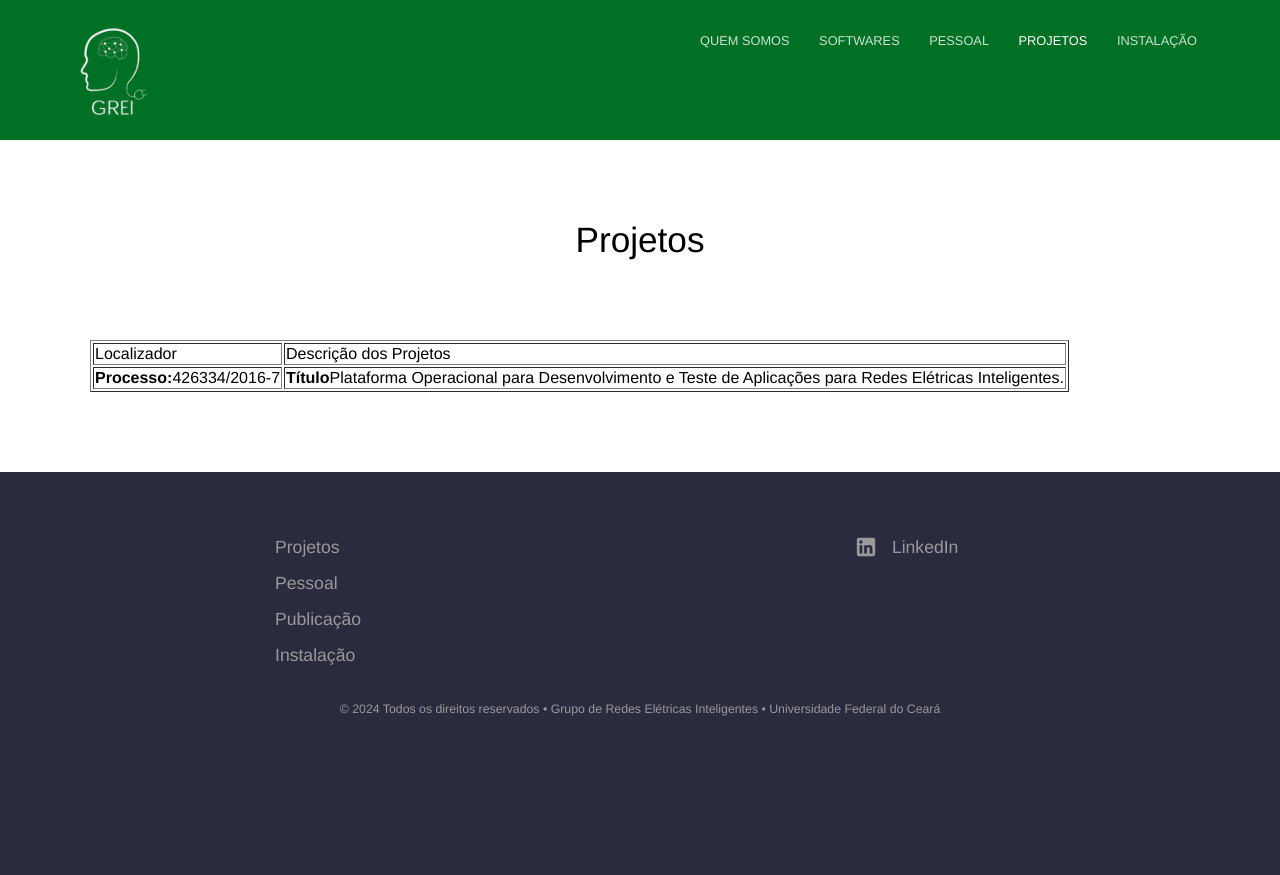
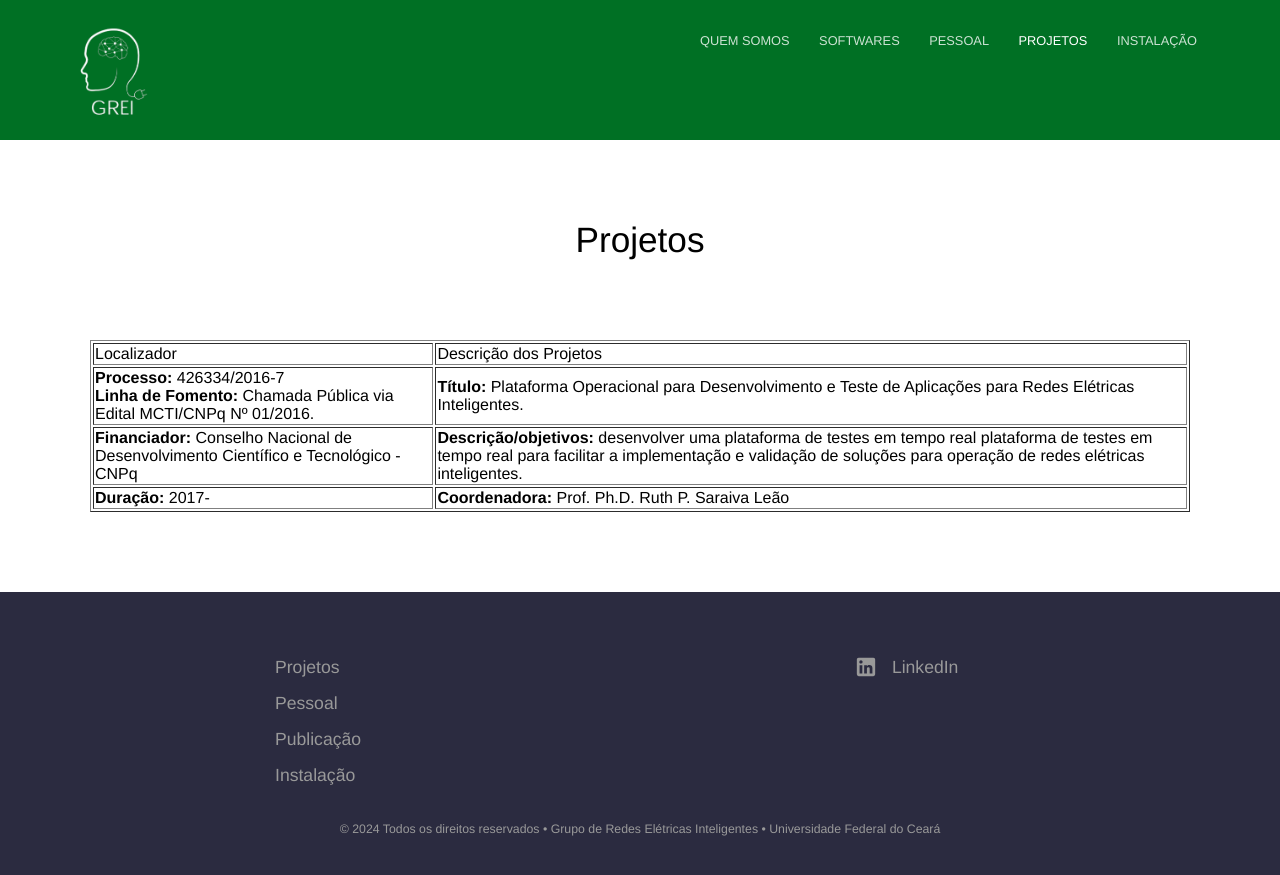
Before and after one commit to Gabriell89222/Gabriell89222.github.io, a Jekyll site: the page built from pricing.html, in a window 1280 px wide. Shown: the top 875 px of the page. Built offline with Jekyll 4.4.1, drawn with Linux system fonts in a browser that asks for light colours.

Commit message:
Ajuste tabela projetos v-1.3

```diff
--- a/pricing.html
+++ b/pricing.html
@@ -11,8 +11,16 @@ description:
 					<td>Descrição dos Projetos</td>
 				</tr>
 				<tr>
-					<td><strong>Processo:</strong>426334/2016-7</td>
-					<td><strong>Título</strong>Plataforma Operacional para Desenvolvimento e Teste de Aplicações para Redes Elétricas Inteligentes.</td>
+					<td><strong>Processo:</strong> 426334/2016-7<br><strong>Linha de Fomento:</strong> Chamada Pública via Edital MCTI/CNPq Nº 01/2016.</td>
+					<td><strong>Título:</strong> Plataforma Operacional para Desenvolvimento e Teste de Aplicações para Redes Elétricas Inteligentes.</td>
+				</tr>
+				<tr>
+					<td><strong>Financiador:</strong> Conselho Nacional de Desenvolvimento Científico e Tecnológico - CNPq</td>
+					<td><strong>Descrição/objetivos: </strong> desenvolver uma plataforma de testes em tempo real plataforma de testes em tempo real para facilitar a implementação e validação de soluções para operação de redes elétricas inteligentes. </td>
+				</tr>
+				<tr>
+					<td><strong>Duração:</strong> 2017-</td>
+					<td><strong>Coordenadora:</strong> Prof. Ph.D. Ruth P. Saraiva Leão</td>
 				</tr>
 			</table>
 		</div>
```
